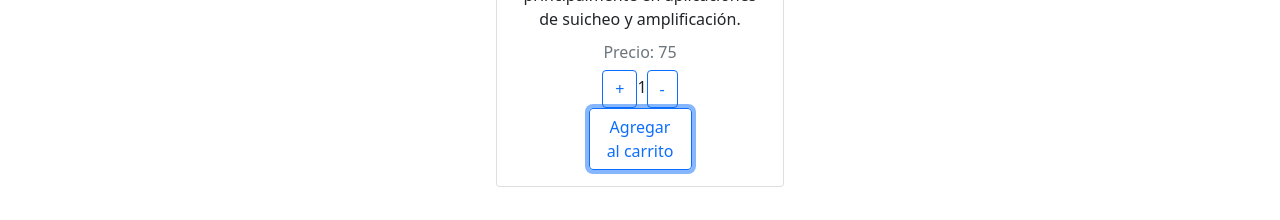
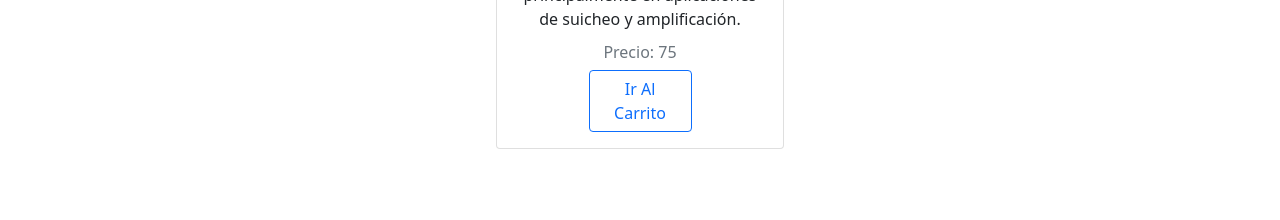
Before and after one commit to damian9668/ReactCoder, a React (Create React App) app: page /productos/1 in a window 1280 px wide. Both pictures are taken after a click on the button "Agregar al carrito". Shown: the part 409-629 px from the top of the page. Built offline with nearby package versions, Linux system fonts and the light colour scheme.

Commit message:
eventos y context

```diff
--- a/src/App.js
+++ b/src/App.js
@@ -5,7 +5,6 @@ import NavBar from "./components/NavBar";
 import 'bootstrap/dist/css/bootstrap.min.css';
 import ItemListContainer from "./components/ItemListContainer";
 import CartContainer from "./components/CartContainer";
-import ItemDetail from "./components/ItemDetail";
 import {ProviderCustomizado} from "./context/CartContext";
 import ItemDetailContainer from "./components/ItemDetailContainer";
 
--- a/src/components/ItemCount.js
+++ b/src/components/ItemCount.js
@@ -1,38 +1,43 @@
 import {useContext, useState} from 'react';
 import ItemContext from "../context/CartContext";
+import {Link} from "react-router-dom";
 
-function ItemCount({initial, stock, onAdd, item}) {
+function ItemCount({initial, stock, item}) {
     const [contador, setcontador] = useState(initial);
     const {agregarCarrito} = useContext(ItemContext);
+    const [mostrarComponente, setMostrarComponente] = useState(true);
 
     const handleAumentar=()=>{
         if (contador < stock) {
             setcontador(contador + 1)
-            console.log("sumado")
+           // console.log("sumado")
         }
     }
 
     const handlerRestar=()=>{
         if (contador > initial) {
             setcontador(contador - 1)
-            console.log("restado")
+           // console.log("restado")
         }
     }
 
     const agregar=()=>{
-        console.log(item,"agregado")
-
+        //console.log(item,"agregado")
         agregarCarrito(item,contador)
-        //console.log(carrito, "carrito")
-
+        setMostrarComponente(!mostrarComponente)
     }
 
     return (
         <div className="container w-50">
-            <button className="btn btn-outline-primary" onClick={handleAumentar}> + </button>
-            { contador }
-            <button className="btn btn-outline-primary" onClick={handlerRestar}> - </button><br/>
-            <button className="btn btn-outline-primary btn-block" onClick={agregar} >Agregar al carrito</button>
+
+
+            {mostrarComponente ? ( <>
+                <button className="btn btn-outline-primary" onClick={handleAumentar}> + </button>
+                { contador }
+                <button  className="btn btn-outline-primary" onClick={handlerRestar}> - </button><br/>
+                <button  className="btn btn-outline-primary btn-block" onClick={agregar} >Agregar al carrito</button>
+            </>) : <Link  className="btn btn-outline-primary btn-block" to="/cart">Ir Al Carrito</Link>}
+
         </div>
     )
 }
--- a/src/components/ItemDetailContainer.js
+++ b/src/components/ItemDetailContainer.js
@@ -1,6 +1,6 @@
 import React, { useState,useEffect } from 'react';
 import { useParams } from "react-router-dom";
-import { Link } from "react-router-dom";
+
 
 import jsonpack from '../helpers/data.json';
 import ItemDetail from './ItemDetail';
@@ -28,9 +28,6 @@ const ItemDetailContainer = () => {
 
     return (
         <div className="container w-50">
-            {/*<Link className="btn btn-outline-primary btn-block" to={`/productos/${id}`}>*/}
-            {/*    Detalle*/}
-            {/*</Link>*/}
             <ItemDetail item = {item} />
         </div>
     )
```
